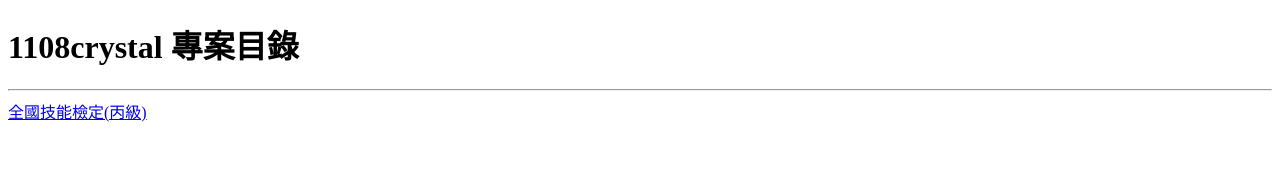
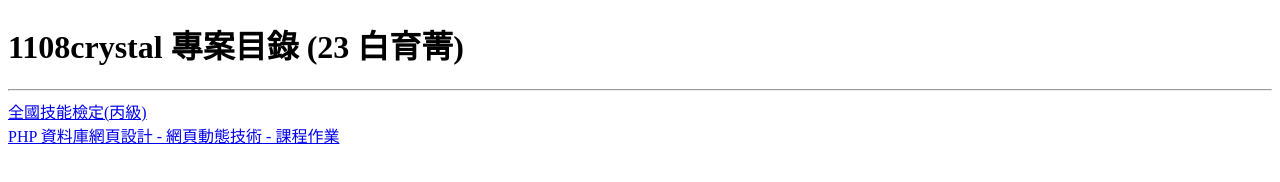
Before and after one commit to 1108crystal/1108crystal.github.io, a plain HTML site: page index.html in a window 1280 px wide. Drawn offline with Linux system fonts and the light colour scheme.

Commit message:
https://1108crystal.github.io/WebFrontEnd_Portfolio/

```diff
--- a/index.html
+++ b/index.html
@@ -4,16 +4,18 @@
     <meta charset="UTF-8">
     <meta http-equiv="X-UA-Compatible" content="IE=edge">
     <meta name="viewport" content="width=device-width, initial-scale=1.0">
-    <title>1108crystal 專案目錄</title>
+    <title>1108crystal 專案目錄 (23 白育菁)</title>
 </head>
 <body>
     <h1>
-        1108crystal 專案目錄
+        1108crystal 專案目錄 (23 白育菁)
     </h1>
     <hr>
     <div>
     <a href="https://1108crystal.github.io/web00/" target="全國技能檢定(丙級)">全國技能檢定(丙級)</a></div>
 
+    <a href="https://1108crystal.github.io/WebFrontEnd_Portfolio/" target="PHP 資料庫網頁設計 - 網頁動態技術 - 課程作業">PHP 資料庫網頁設計 - 網頁動態技術 - 課程作業</a></div>
+
 
 </body>
 </html>
```
